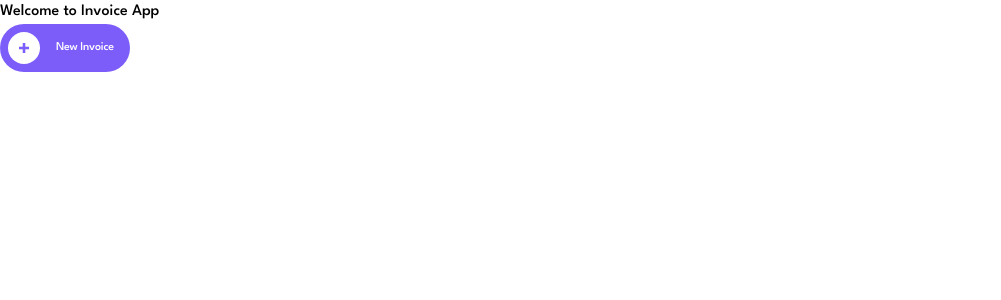
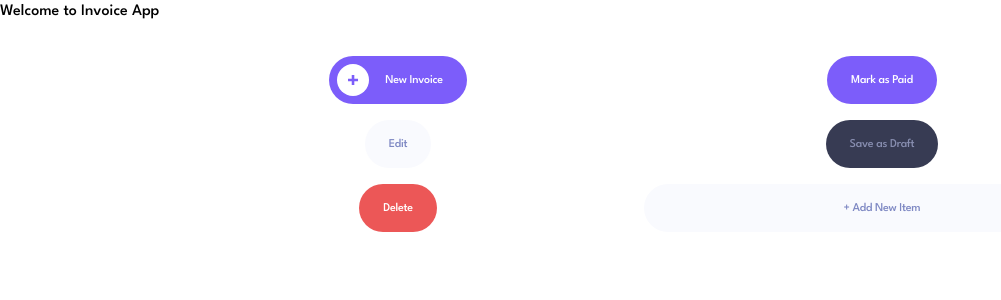
Before and after one commit to nsdonato/front-invoices, a React (Vite) app: page / in a window 1280 px wide. Shown: the top 300 px of the page, without its empty margins (0-1001 px from the left). Built offline with nearby package versions, Linux system fonts and the light colour scheme.

Commit message:
feat: :sparkles: se modifico el componente button
El contenido del button es dinámico se puede agregar iconos

```diff
--- a/src/App.tsx
+++ b/src/App.tsx
@@ -1,5 +1,4 @@
 import { Outlet } from "react-router-dom";
-
 import Button from "./components/Button/Button";
 
 function App() {
@@ -9,7 +8,48 @@ function App() {
         <p>Welcome to Invoice App</p>
         <Outlet />
       </>
-      <Button />
+
+      <div className="w-9/12 min-w-0 m-auto mt-8">
+        <div className="grid grid-cols-2 gap-y-4 gap-x-2 justify-items-center">
+          <div>
+            <Button buttonLabel="New Invoice">
+              <svg
+                className="text-xl"
+                width="32"
+                height="32"
+                viewBox="0 0 32 32"
+                fill="none"
+                xmlns="http://www.w3.org/2000/svg"
+              >
+                <circle cx="16" cy="16" r="16" fill="white" />
+                <path
+                  d="M17.3131 21.0229V17.3131H21.0229V14.7328H17.3131V11.0229H14.7328V14.7328H11.0229V17.3131H14.7328V21.0229H17.3131Z"
+                  fill="#7C5DFA"
+                />
+              </svg>
+            </Button>
+          </div>
+          <div>
+            <Button buttonLabel="Mark as Paid" />
+          </div>
+          <div>
+            <Button variant="secondary" buttonLabel="Edit" />
+          </div>
+          <div>
+            <Button variant="tertiary" buttonLabel="Save as Draft" />
+          </div>
+          <div>
+            <Button variant="delete" buttonLabel="Delete" />
+          </div>
+          <div className="w-full">
+            <Button
+              variant="secondary"
+              buttonLabel="+ Add New Item"
+              widthFull
+            />
+          </div>
+        </div>
+      </div>
     </div>
   );
 }
--- a/src/components/Button/Button.tsx
+++ b/src/components/Button/Button.tsx
@@ -1,4 +1,47 @@
-const Button = () => {
+import { useState } from "react";
+
+interface Props {
+  variant?: string;
+  buttonLabel: string;
+  widthFull?: boolean;
+  children?: JSX.Element;
+}
+
+interface Variants {
+  primary: string;
+  secondary: string;
+  tertiary: string;
+  delete: string;
+}
+
+const variants: Variants = {
+  primary: "bg-brand-violet hover:bg-brand-violet-light text-brand-white",
+  secondary:
+    "bg-brand-violet-ghost hover:bg-brand-violet-highlight text-brand-violet-muted",
+  tertiary: "bg-brand-gray hover:bg-brand-text text-brand-text-muted",
+  delete: "bg-brand-red hover:bg-brand-red-light text-brand-white",
+};
+
+const Button = ({
+  variant = "primary",
+  buttonLabel,
+  widthFull,
+  children,
+}: Props) => {
+  const [isDesktop, setDesktop] = useState(window.innerWidth > 768);
+
+  window.addEventListener("resize", () => {
+    setDesktop(window.innerWidth > 768);
+  });
+
+  function renderLabel() {
+    if (isDesktop) {
+      return <span className="my-2 mx-4 pt-px">{buttonLabel}</span>;
+    } else {
+      return <span className="my-2 mx-2 pt-px">New</span>;
+    }
+  }
+
   const handleClick = () => {
     // event
   };
@@ -6,24 +49,16 @@ const Button = () => {
   return (
     <button
       onClick={handleClick}
-      className="bg-brand-violet hover:bg-brand-violet-light text-brand-white flex py-1.5 pl-1.5 pr-3.5 rounded-3xl md:py-2 md:pl-2 md:pr-4"
+      className={`text-sm rounded-3xl flex py-2 px-2
+      ${variants[variant as keyof Variants]}
+      ${widthFull ? "w-full justify-center" : ""}`}
     >
-      <svg
-        className="text-xl mr-2.5 md:mr-4"
-        width="32"
-        height="32"
-        viewBox="0 0 32 32"
-        fill="none"
-        xmlns="http://www.w3.org/2000/svg"
-      >
-        <circle cx="16" cy="16" r="16" fill="white" />
-        <path
-          d="M17.3131 21.0229V17.3131H21.0229V14.7328H17.3131V11.0229H14.7328V14.7328H11.0229V17.3131H14.7328V21.0229H17.3131Z"
-          fill="#7C5DFA"
-        />
-      </svg>
-      <span className="text-sm py-2 md:hidden">New</span>
-      <span className="hidden md:block md:text-sm md:py-2">New Invoice</span>
+      {children}
+      {buttonLabel === "New Invoice" ? (
+        renderLabel()
+      ) : (
+        <span className="my-2 mx-4 pt-px">{buttonLabel}</span>
+      )}
     </button>
   );
 };
```
Also changed, not shown: 1 other file (tests, documents, lock files or other folders).
